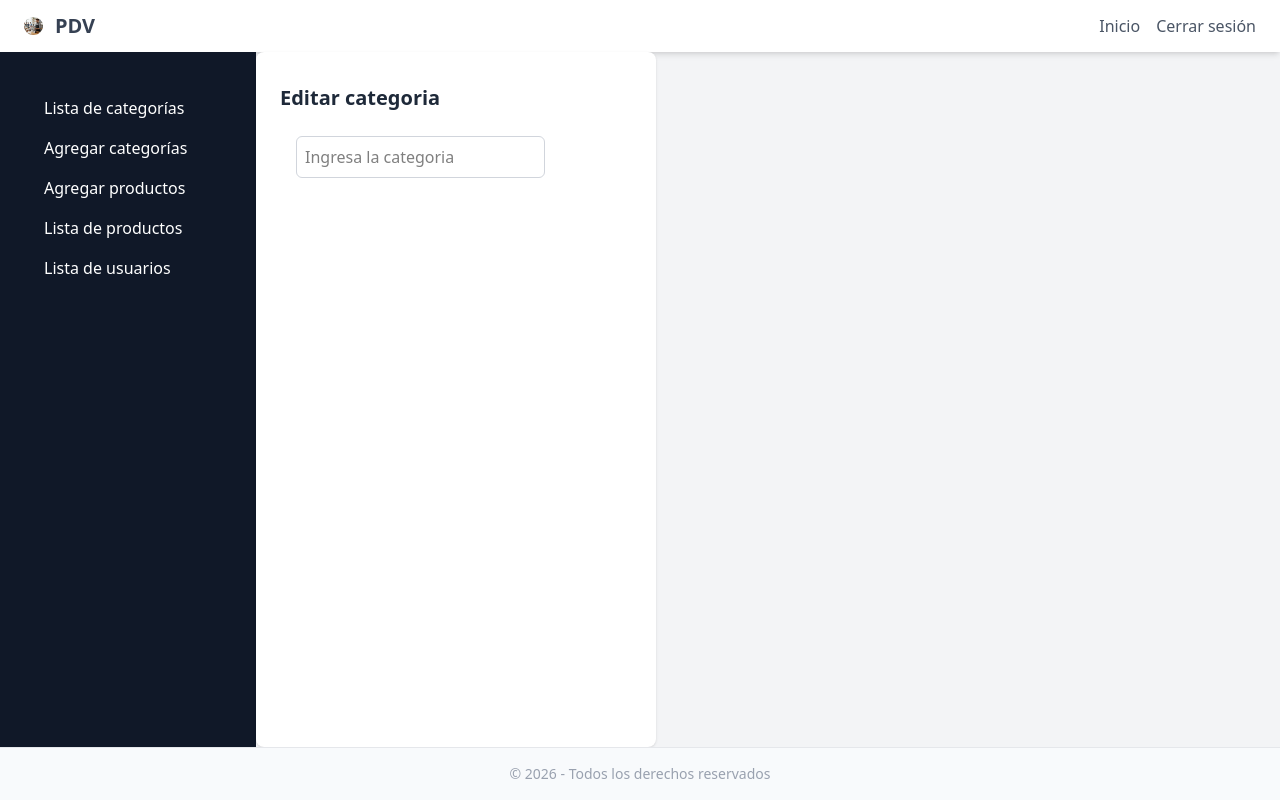
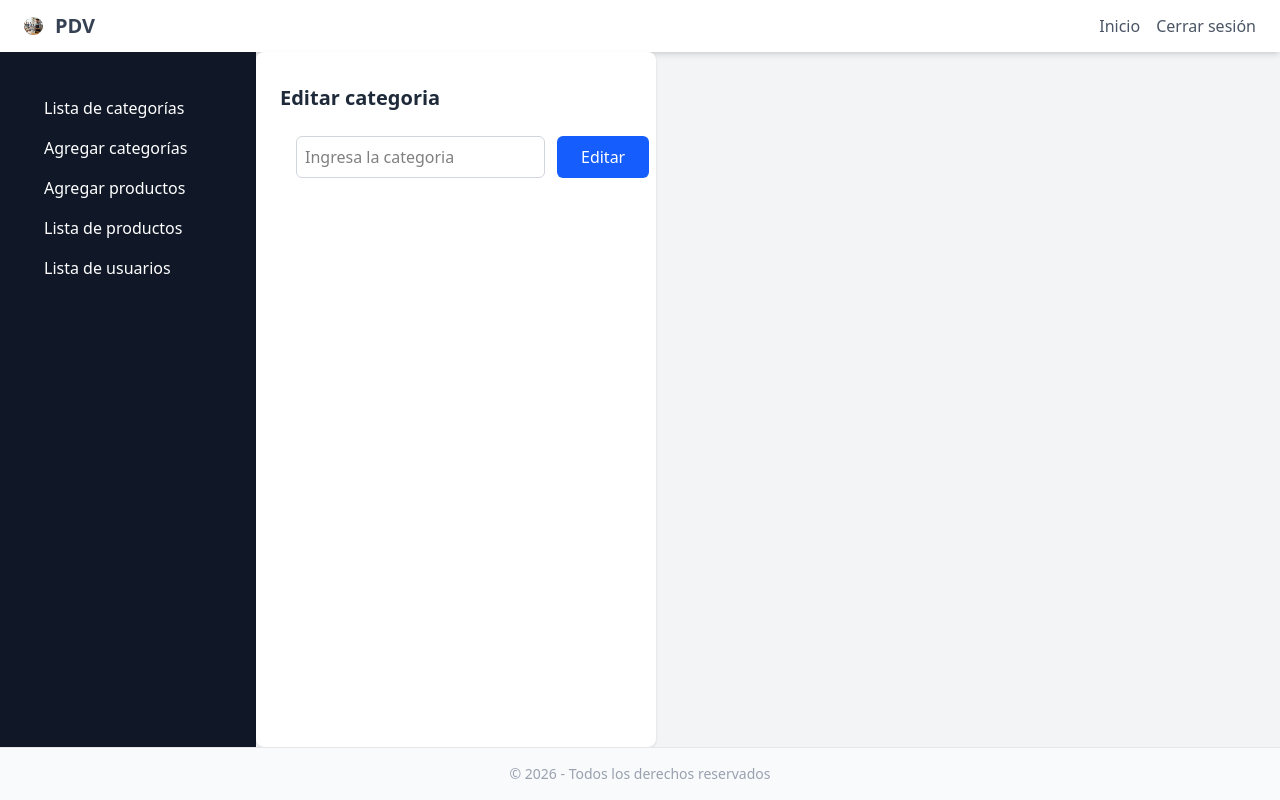
Before and after one commit to NayeliAndrade/punto_de_venta, a React (Vite) app: page /editCategory/1 in a window 1280 px wide. Built offline with nearby package versions, Linux system fonts and the light colour scheme; no server answers; what axios-mock-adapter would draw is missing.

Commit message:
solucion de el titulo, los botones y agregar comentarios en button.tsx

```diff
--- /dev/null
+++ b/src/components/Title.tsx
@@ -0,0 +1,9 @@
+import type { TitleProps } from "../types/TitleProps";
+
+function Title({ text }: TitleProps) {
+    return (
+        <h2 className="text-xl font-bold mt-2 mb-2 text-gray-800"> {text}</h2>
+    )
+}
+
+export default Title;
--- a/src/components/Tittle.tsx
+++ /dev/null
@@ -1,9 +0,0 @@
-import type { TitleProps } from "../types/TittleProps";
-
-function Tittle({ text }: TitleProps) {
-    return (
-        <h2 className="text-xl font-bold mt-2 mb-2 text-gray-800"> {text}</h2>
-    )
-}
-
-export default Tittle;
--- a/src/components/button.tsx
+++ b/src/components/button.tsx
@@ -3,7 +3,8 @@ import { Link } from "react-router-dom";
 import { PencilIcon, TrashIcon } from '@heroicons/react/24/solid'
 
 function Button({ text, type, getEditLink, row, onDelete }: ButtonProps) {
-
+    //se renderizan botones dependiendo del tipo que se le pase por props (submit, edit o delete),
+    //cada uno tiene un estilo diferente y una funcion diferente
     if (type === "submit") {
         return (
             <button
--- a/src/pages/AddCategory.tsx
+++ b/src/pages/AddCategory.tsx
@@ -2,7 +2,7 @@ import { useState } from "react";
 import api from "../api/api";
 import { Link, useNavigate } from "react-router-dom";
 import Button from "../components/button";
-import Tittle from "../components/Tittle";
+import Tittle from "../components/Title";
 import Input from "../components/Input";
 function AddCategory() {
     const navigate = useNavigate();
--- a/src/pages/AddProduct.tsx
+++ b/src/pages/AddProduct.tsx
@@ -2,7 +2,7 @@ import React, { useState } from "react";
 import api from "../api/api";
 import { Link, useNavigate } from "react-router-dom";
 import Button from "../components/button";
-import Tittle from "../components/Tittle";
+import Tittle from "../components/Title";
 import Input from "../components/Input";
 
 function AddProduct() {
--- a/src/pages/CategoryList.tsx
+++ b/src/pages/CategoryList.tsx
@@ -1,9 +1,7 @@
 import { useEffect, useState } from "react";
 import type { category } from "../types/category";
 import api from "../api/api";
-//import { PencilIcon, TrashIcon } from '@heroicons/react/24/solid'
-//import { Link } from "react-router-dom";
-import Tittle from "../components/Tittle";
+import Tittle from "../components/Title";
 import Table from "../components/Table";
 
 function CategoryList() {
--- a/src/pages/EditCategory.tsx
+++ b/src/pages/EditCategory.tsx
@@ -4,7 +4,7 @@ import { useNavigate } from "react-router-dom";
 import { useParams } from "react-router-dom";
 import type { category } from "../types/category";
 import Button from "../components/button";
-import Tittle from "../components/Tittle";
+import Tittle from "../components/Title";
 import Input from "../components/Input";
 
 function EditCategory() {
@@ -78,7 +78,7 @@ function EditCategory() {
                         value={formData.category}
                         onChange={handleChange}
                     />
-                    <Button text="Editar" />
+                    <Button text="Editar" type="submit" />
                 </form>
             </div>
 
--- a/src/pages/EditProduct.tsx
+++ b/src/pages/EditProduct.tsx
@@ -4,7 +4,7 @@ import { useNavigate } from "react-router-dom";
 import { useParams } from "react-router-dom";
 import type { product } from "../types/product";
 import Button from "../components/button";
-import Tittle from "../components/Tittle";
+import Tittle from "../components/Title";
 
 function EditProduct() {
     const navigate = useNavigate();
@@ -173,7 +173,7 @@ function EditProduct() {
                 </div>
 
                 <div className="mt-6 flex justify-end">
-                    <Button text="Editar" />
+                    <Button text="Editar" type="submit" />
                 </div>
             </form>
 
--- a/src/pages/ProductList.tsx
+++ b/src/pages/ProductList.tsx
@@ -1,7 +1,7 @@
 import { useEffect, useState } from "react";
 import type { product } from "../types/product";
 import api from "../api/api";
-import Tittle from "../components/Tittle";
+import Tittle from "../components/Title";
 import Table from "../components/Table";
 //como hacer un tipado de un arreglo de objetos
 
--- /dev/null
+++ b/src/types/TitleProps.ts
@@ -0,0 +1,3 @@
+export type TitleProps = {
+    text: string
+}
--- a/src/types/TittleProps.ts
+++ /dev/null
@@ -1,3 +0,0 @@
-export type TittleProps = {
-    text: string
-}
```
